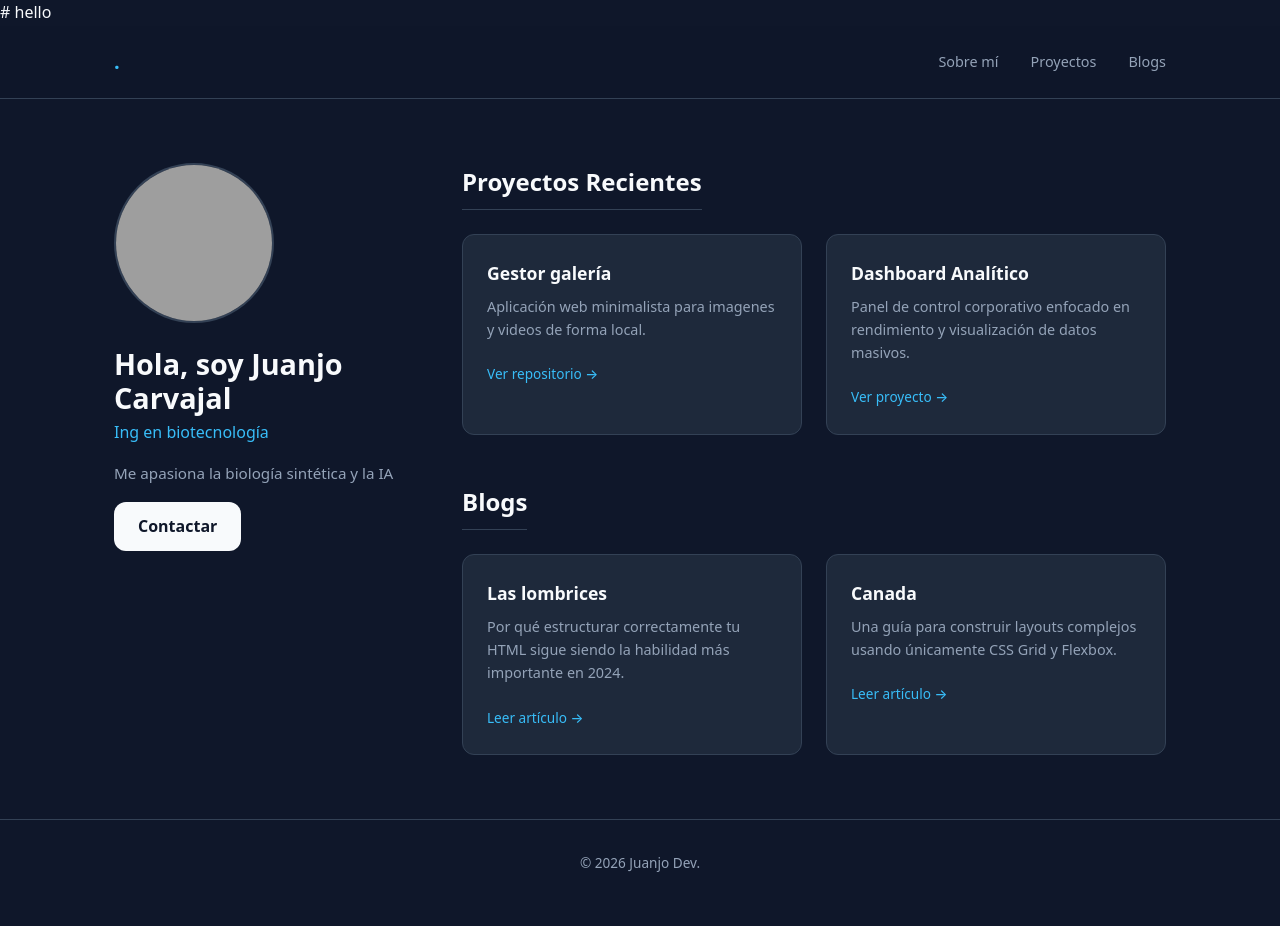
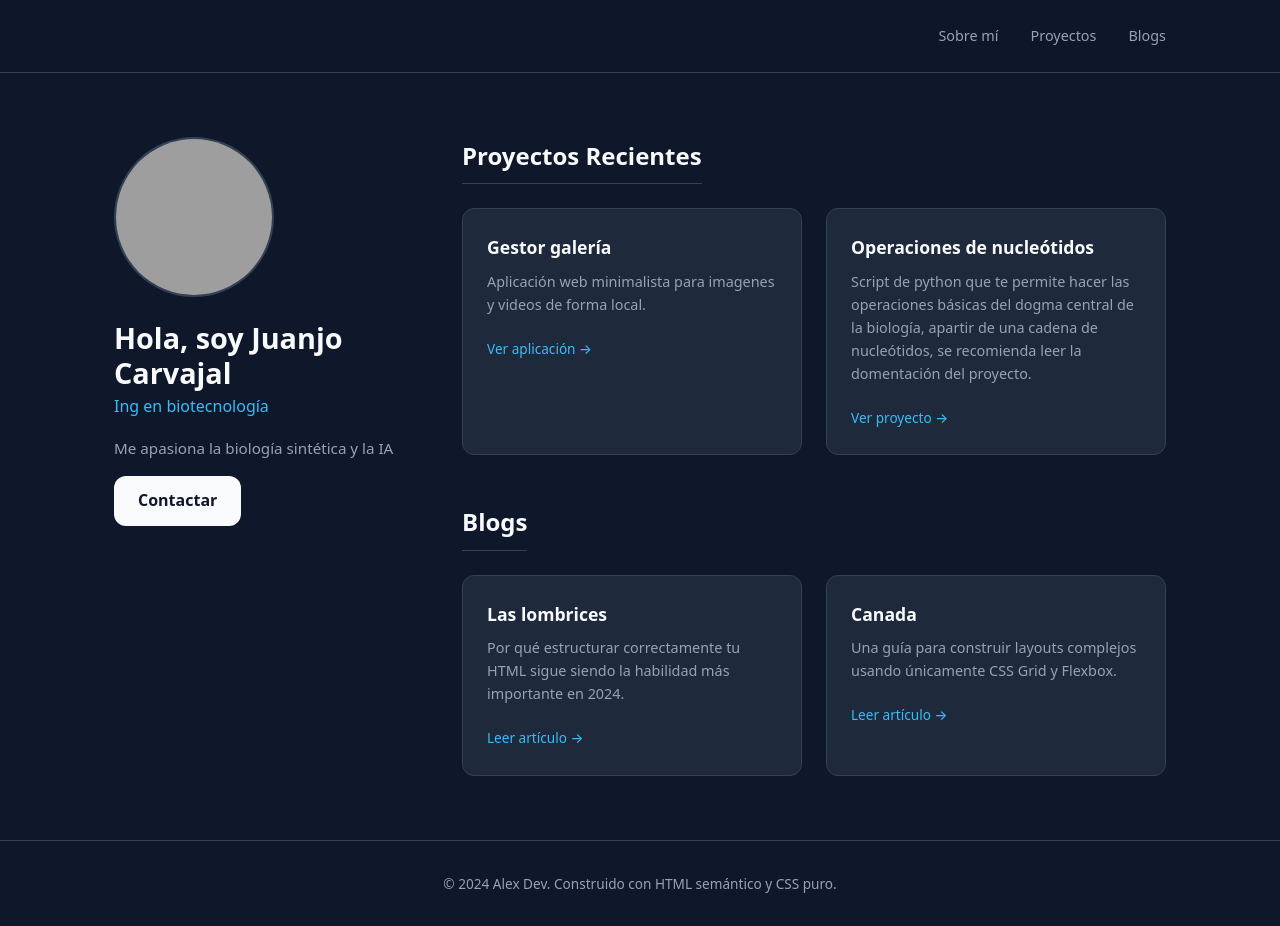
Before and after one commit to juanjocarvajal675-web/Juanjocarvajacademic.github.io, a plain HTML site: page index.html in a window 1280 px wide. Drawn offline with Linux system fonts and the light colour scheme; grey boxes are pictures that could not be loaded.

Commit message:
Update footer and navigation links in index.html

```diff
--- a/index.html
+++ b/index.html
@@ -1,5 +1,4 @@
 <!DOCTYPE html>
-# hello
 <html lang="es">
 <head>
     <meta charset="UTF-8">
@@ -246,7 +245,7 @@
     <!-- Header de Navegación -->
     <header class="site-header">
         <div class="container header-content">
-            <a src="https://thumb.wikimedia.org/wikipedia/commons/thumb/4/47/Logo_del_ITESM.svg/250px-Logo_del_ITESM.svg.png?utm_source=es.wikipedia.org&utm_campaign=parser&utm_content=thumbnail" class="logo"><span>.</span></a>
+            <a src="https://thumb.wikimedia.org/wikipedia/commons/thumb/4/47/Logo_del_ITESM.svg/250px-Logo_del_ITESM.svg.png?utm_source=es.wikipedia.org&utm_campaign=parser&utm_content=thumbnail" class="logo"><span></span></a>
             <nav class="main-nav" aria-label="Navegación principal">
                 <ul>
                     <li><a href="#sobre-mi">Sobre mí</a></li>
@@ -281,12 +280,12 @@
                     <article class="card">
                         <h3>Gestor galería</h3>
                         <p>Aplicación web minimalista para imagenes y videos de forma local.</p>
-                        <a href="#" class="card-link">Ver repositorio &rarr;</a>
+                        <a href="#" class="card-link">Ver aplicación &rarr;</a>
                     </article>
                     <article class="card">
-                        <h3>Dashboard Analítico</h3>
-                        <p>Panel de control corporativo enfocado en rendimiento y visualización de datos masivos.</p>
-                        <a href="#" class="card-link">Ver proyecto &rarr;</a>
+                        <h3>Operaciones de nucleótidos</h3>
+                        <p>Script de python que te permite hacer las operaciones básicas del dogma central de la biología, apartir de una cadena de nucleótidos, se recomienda leer la domentación del proyecto.</p>
+                        <a href="proyectoADN.html" class="card-link">Ver proyecto &rarr;</a>
                     </article>
                 </div>
             </section>
@@ -314,7 +313,7 @@
     <!-- Footer -->
     <footer class="site-footer">
         <div class="container">
-            <p>&copy; 2026 Juanjo Dev.</p>
+            <p>&copy; 2024 Alex Dev. Construido con HTML semántico y CSS puro.</p>
         </div>
     </footer>
 
```
